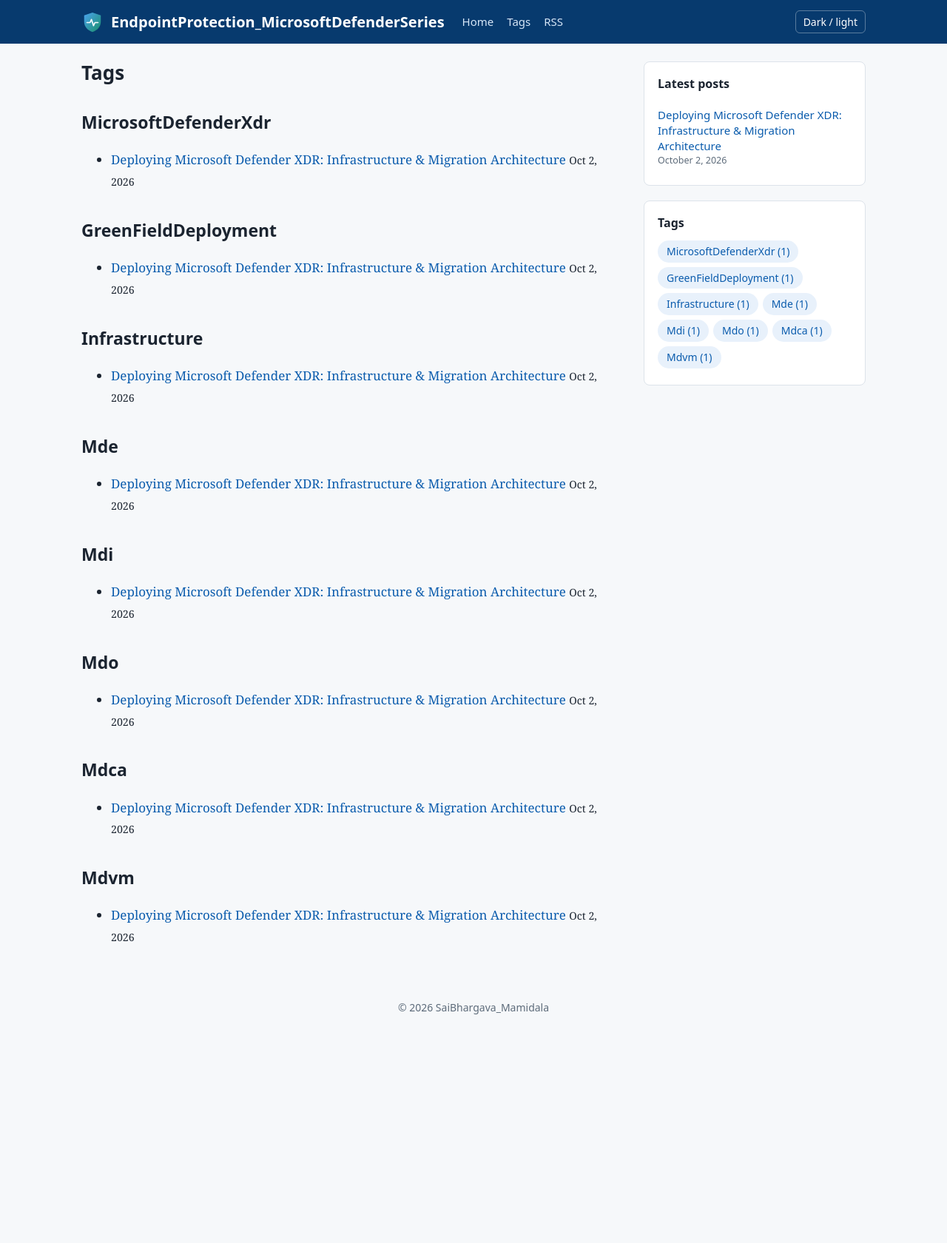
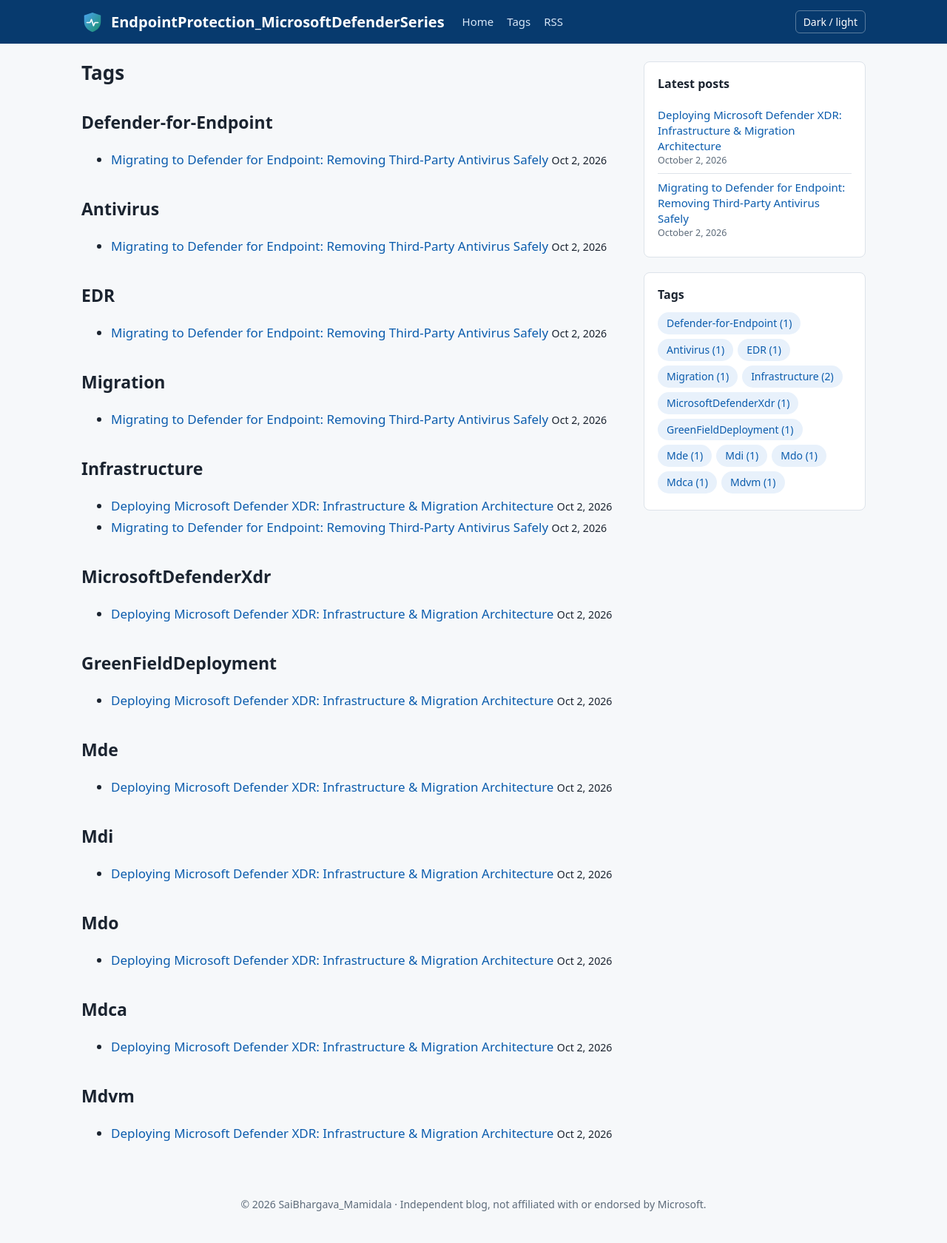
Before and after one commit to saibhargava-mamidala/endpoint_security_blog, a Jekyll site: the page built from tags.html, in a window 1280 px wide. Shown: the whole page at 74% size. Built offline with Jekyll 4.4.1, drawn with Linux system fonts in a browser that asks for light colours; before the commit the page ends 1414 px from its top, so only the background shows below that; some of the changed lines change nothing that is shown.

Commit message:
Add files via upload

````diff
--- a/_layouts/default.html
+++ b/_layouts/default.html
@@ -22,7 +22,7 @@
   <main>{{ content }}</main>
   {% include sidebar.html %}
 </div>
-<footer>© {{ 'now' | date: '%Y' }} {{ site.author }}</footer>
+<footer>© {{ 'now' | date: '%Y' }} {{ site.author }} · Independent blog, not affiliated with or endorsed by Microsoft.</footer>
 <script>
 (function(){var r=document.documentElement,b=document.getElementById('theme');
 try{var s=localStorage.getItem('theme');if(s)r.setAttribute('data-theme',s)}catch(e){}
--- /dev/null
+++ b/_posts/2026-10-02-migrating-to-defender-for-endpoint.md
@@ -0,0 +1,178 @@
+---
+title: "Migrating to Defender for Endpoint: Removing Third-Party Antivirus Safely"
+tags: [Defender-for-Endpoint, Antivirus, EDR, Migration, Infrastructure]
+series: defender
+part: 1
+---
+![Series](https://img.shields.io/badge/Series-Microsoft%20Defender%20XDR-0078D4?style=flat-square&logo=microsoft)
+![Part](https://img.shields.io/badge/Part-1%20of%205-0078D4?style=flat-square)
+[![LinkedIn](https://img.shields.io/badge/Connect-LinkedIn-0A66C2?style=flat-square&logo=linkedin)](https://www.linkedin.com/in/saibhargavamamidala/)
+
+Replacing an antivirus or EDR product sounds deceptively simple: *install the new agent, remove the old one.*
+
+In practice, the biggest risk is the gap between the two. Devices can end up with two active security products competing for the same resources, which causes performance problems or instability. Or they end up unprotected if the legacy agent is removed before Defender for Endpoint (MDE) is fully working.
+
+> **The golden rule of co-existence:** run both solutions side by side first, confirm Defender telemetry in the portal, and only then remove the legacy agent.
+
+---
+
+## 🗺️ Migration lifecycle overview
+
+A migration follows three phases: **Prepare → Set up → Onboard and switch**.
+
+| Phase | What happens |
+|---|---|
+| 1. Prepare | Inventory devices and uninstall passwords, get licences and portal roles, set mutual exclusions |
+| 2. Set up | Deploy Defender baselines with ASR rules in audit mode, then handle passive mode (automatic on clients, manual on servers) |
+| 3. Onboard and switch | Onboard a pilot group, verify telemetry, disable legacy tamper protection, uninstall the legacy agent, confirm Defender is active, run an EICAR test |
+
+---
+
+## 📋 Step 1: Inventory and pre-flight checks
+
+Before deploying a single policy or onboarding script, gather this baseline:
+
+| Area | What to validate |
+|---|---|
+| Existing security stack | Vendor, agent version, installed modules (AV, EDR, firewall, web filter) |
+| Operating systems in scope | Windows 10/11, Windows Server (2012 R2, 2016, 2019, 2022, 2025), Linux, macOS |
+| Management consoles | Console URLs, admin access, who controls policy overrides |
+| Tamper protection | Uninstall passwords or keys, and the central tamper protection status |
+| Deployment mechanism | Intune, Microsoft Configuration Manager, Group Policy, or custom scripts |
+
+> **⚠️ The number one blocker in field migrations:** the legacy agent's uninstall password. If you don't retrieve it, or disable protection centrally, before your change window, your uninstall scripts will fail on every endpoint.
+
+---
+
+## 🔑 Step 2: Licensing and portal role readiness
+
+Verify that users and devices are covered by a suitable licence (Defender for Endpoint Plan 1 or Plan 2, or a Microsoft 365 bundle that includes it).
+
+Then prepare your admin scope in the Microsoft Defender portal (security.microsoft.com):
+
+- Assign appropriate roles, for example Security Administrator in Entra ID or the matching Defender roles
+- Pre-create device groups for the pilot ring, later waves, and servers
+
+---
+
+## 🔄 Step 3: Configure mutual exclusions
+
+Running two real-time agents together can slow machines down, because both try to scan the same file activity.
+
+- **In the legacy product:** exclude Defender for Endpoint's processes and folders. Each vendor documents its own steps, and Microsoft publishes the list of what to exclude.
+- **In Defender:** if needed during the co-existence window, add exclusions for the legacy agent's paths through Intune or Group Policy.
+
+📚 Reference: [Migrate to Defender for Endpoint from non-Microsoft protection](https://learn.microsoft.com/defender-endpoint/switch-to-mde-overview) on Microsoft Learn.
+
+---
+
+## ⚙️ Step 4: Build Defender policies first
+
+Configure your target baseline before onboarding devices, not after:
+
+- 🛡️ **Antivirus policy:** turn on cloud-delivered protection and set update schedules
+- 🔒 **Tamper protection:** enable it through Intune or the Defender portal
+- ⚡ **Attack surface reduction (ASR) rules:** deploy in **audit** mode first, then review the impact before switching to block
+- 🔄 **Security intelligence updates:** make sure devices can reach Microsoft update endpoints or your WSUS/MECM fallback
+
+> **💡 Architect tip:** keep ASR rules in audit mode long enough to see your real business applications in the ASR reports. I use around 14 days. Adjust to your environment.
+
+---
+
+## 🔀 Step 5: Understand passive mode
+
+Clients and servers behave differently:
+
+```text
++-------------------+---------------------------+---------------------------+
+| OS platform       | Legacy AV installed       | Legacy AV removed         |
++-------------------+---------------------------+---------------------------+
+| Windows clients   | Automatic passive mode    | Automatic active mode     |
+| Windows servers   | Manual passive mode (reg) | Remove the setting        |
++-------------------+---------------------------+---------------------------+
+```
+
+- **Windows 10/11:** once onboarded alongside a registered third-party antivirus, Defender Antivirus steps down to passive mode on its own. When the legacy product is removed, it returns to active mode automatically.
+- **Windows Server:** Defender Antivirus does not step aside on its own, so you set passive mode yourself with the `ForcePassiveMode` registry value:
+
+```powershell
+# Set passive mode on Windows Server (verify the path and steps for your OS version on Microsoft Learn)
+$key = "HKLM:\SOFTWARE\Policies\Microsoft\Windows Advanced Threat Protection"
+if (-not (Test-Path $key)) { New-Item -Path $key -Force | Out-Null }
+New-ItemProperty -Path $key -Name "ForcePassiveMode" -Value 1 -PropertyType DWord -Force
+```
+
+When the legacy product is gone, remove this value or set it back to 0 so Defender Antivirus can become active.
+
+---
+
+## 🧪 Step 6: Onboard a pilot group and validate
+
+Onboard a representative cross-section, for example 5 to 10 percent of the fleet, including IT workstations, regular users, and non-critical servers.
+
+Run these checks on the pilot machines:
+
+```powershell
+# 1. Is the Defender for Endpoint sensor service running?
+Get-Service -Name Sense | Select-Object Name, Status, StartType
+
+# 2. Which mode is Defender Antivirus in?
+Get-MpComputerStatus | Select-Object AMRunningMode, AMServiceEnabled, RealTimeProtectionEnabled
+```
+
+**Expected result:** `Sense` is Running and `AMRunningMode` shows Passive while the legacy product is still installed. Confirm the device shows as onboarded in security.microsoft.com.
+
+---
+
+## 📦 Step 7: Remove third-party agents in waves
+
+Once the pilot looks healthy:
+
+1. **Disable legacy tamper protection** in the vendor's own console.
+2. **Run a silent uninstall** with the vendor's supported command through Intune, MECM, or scripts, one ring at a time.
+3. **Handle reboots** if the vendor requires one to remove filter drivers.
+4. **Pause between rings** and check for leftover services, registry keys, or WMI registrations.
+
+---
+
+## ✅ Step 8: Verify active protection
+
+After the legacy agent is gone, confirm Defender has taken over:
+
+```powershell
+Get-MpComputerStatus | Select-Object AMRunningMode, AMProductVersion, AntivirusSignatureLastUpdated, RealTimeProtectionEnabled
+```
+
+You should see something like:
+
+```text
+AMRunningMode                 : Normal
+RealTimeProtectionEnabled     : True
+AntivirusSignatureLastUpdated : <a recent date>
+```
+
+> **🧪 Validation test:** download the harmless EICAR test file to confirm real-time detection and that the alert appears in the Defender portal.
+
+If a device stays in passive mode after the old agent is gone, a leftover registration from the old product is the usual cause.
+
+---
+
+## 🚨 Common migration pitfalls
+
+- ❌ **Removing the legacy AV too early,** before confirming the Sense service reports to the cloud
+- ❌ **Forgetting server passive mode,** which needs explicit configuration
+- ❌ **Enforcing ASR on day one,** which can break business scripts
+- ❌ **Skipping the pilot** and rolling straight out to production
+- ❌ **Missing uninstall keys** when launching automated uninstall jobs
+
+---
+
+## ⏭️ Next in this series
+
+- Part 1: Migrating to Defender for Endpoint (this post)
+- Part 2: Deploying Microsoft Defender for Identity (MDI) on domain controllers
+- Part 3: Hardening Microsoft Defender for Office 365 (MDO) mail flow
+- Part 4: Configuring Defender for Cloud Apps (MDCA) and SaaS governance
+- Part 5: Operationalizing Microsoft Defender Vulnerability Management
+
+*Disclaimer: this is an independent technical blog and is not affiliated with or endorsed by Microsoft. Always check the current Microsoft Learn documentation for portal settings and prerequisites.*
--- a/assets/css/style.css
+++ b/assets/css/style.css
@@ -2,7 +2,7 @@
 @media(prefers-color-scheme:dark){:root:not([data-theme="light"]){--bg:#0f151c;--card:#171f29;--ink:#e6ecf2;--muted:#9aa8b6;--line:#26323f;--brand:#6db3f2;--brand-dark:#0b1a2b;--accent:#1c2a3a}}
 :root[data-theme="dark"]{--bg:#0f151c;--card:#171f29;--ink:#e6ecf2;--muted:#9aa8b6;--line:#26323f;--brand:#6db3f2;--brand-dark:#0b1a2b;--accent:#1c2a3a}
 *{box-sizing:border-box}
-body{margin:0;background:var(--bg);color:var(--ink);font:17px/1.7 Georgia,"Times New Roman",serif}
+body{margin:0;background:var(--bg);color:var(--ink);font:17px/1.7 system-ui,-apple-system,"Segoe UI",Roboto,sans-serif}
 a{color:var(--brand);text-decoration:none}a:hover{text-decoration:underline}
 a:focus-visible,button:focus-visible{outline:3px solid var(--brand);outline-offset:2px}
 h1,h2,h3,nav,.meta,.crumbs,footer,.side,button,.pn,.tags{font-family:system-ui,-apple-system,"Segoe UI",Roboto,sans-serif}
@@ -41,3 +41,4 @@
 .item .thumb{width:100%;height:100%;object-fit:cover;display:block;min-height:150px}
 @media(max-width:640px){.item.has-thumb{grid-template-columns:1fr}.item .thumb{min-height:0;aspect-ratio:16/7}}
 .logo{display:inline-flex;align-items:center;gap:10px}
+pre,code{font-family:ui-monospace,SFMono-Regular,Menlo,Consolas,monospace}
````
